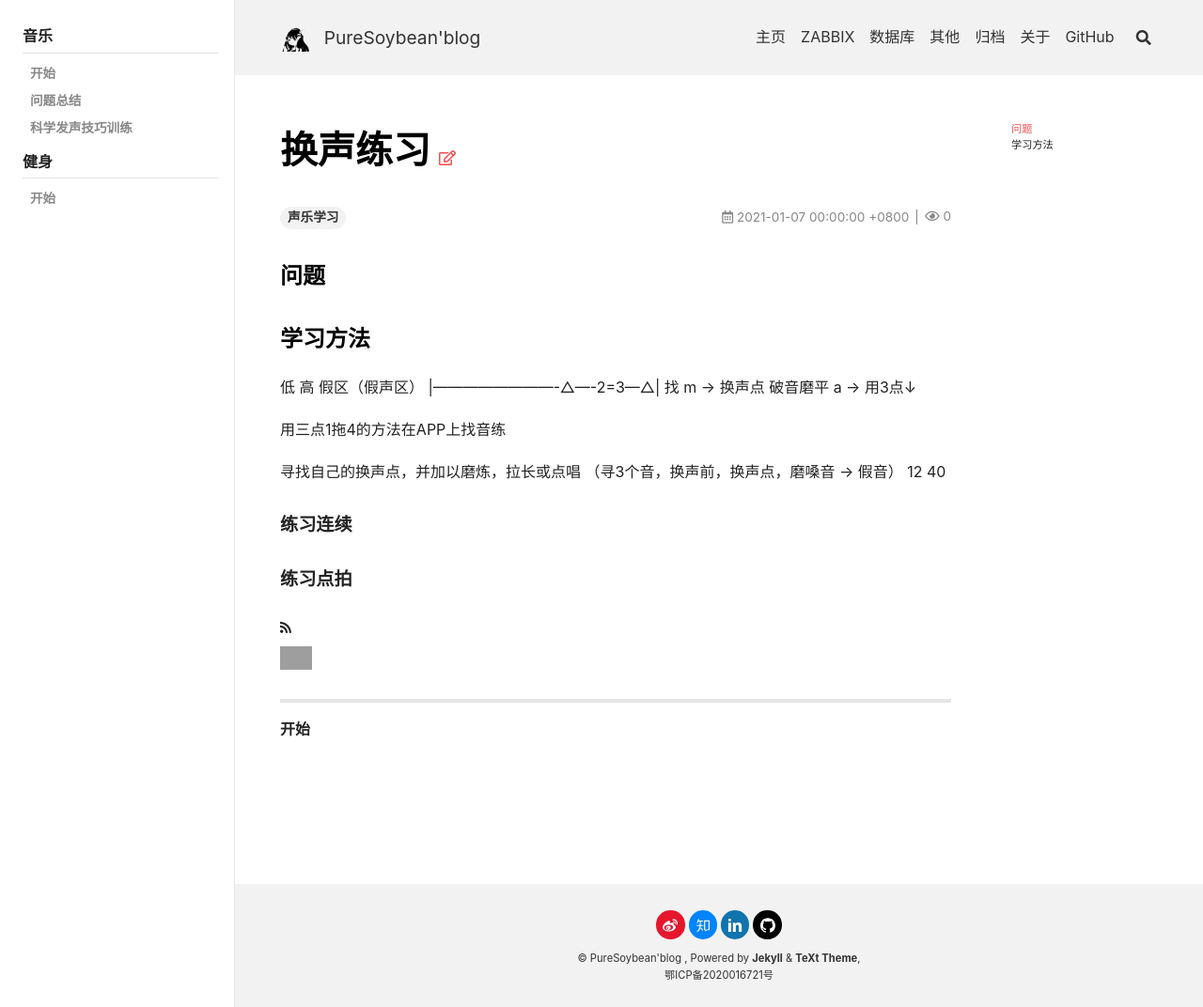
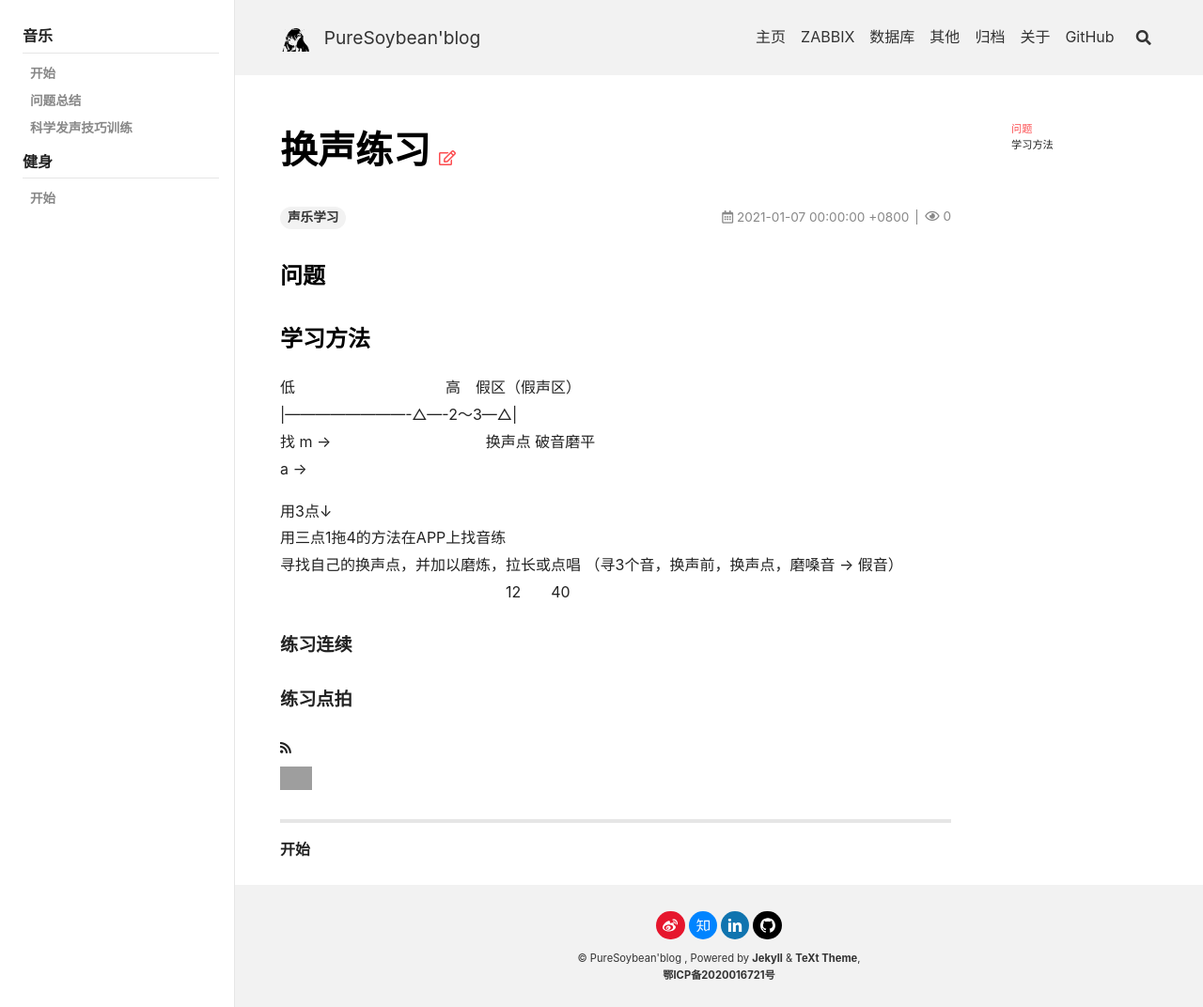
Before and after one commit to PureSoybean/PureSoybean.github.io, a Jekyll site: the page built from Hobbies/_posts/2021-01-07-muisc.md, in a window 1280 px wide. Shown: the whole page at 94% size. Built offline with Jekyll 4.4.1, drawn with Linux system fonts in a browser that asks for light colours; nearby versions of some CDN libraries; comment, search, counter and statistics services are not loaded; grey boxes are pictures that could not be loaded.

Commit message:
ScriptBack 2021-01-12 22:24:56

```diff
--- a/Hobbies/_posts/2021-01-07-muisc.md
+++ b/Hobbies/_posts/2021-01-07-muisc.md
@@ -14,16 +14,15 @@
 
 ### 学习方法
 
-低                       高       假区（假声区）
-|-------------------------△----2=3---△|
-找 m →                  换声点     破音磨平
-   a →
+低　　　　　　　　　　高　假区（假声区）
+|-------------------------△----2～3---△|
+找 m → 　　　　　　　　　　换声点 破音磨平
+a →
+
 用3点↓
-
 用三点1拖4的方法在APP上找音练
-
 寻找自己的换声点，并加以磨炼，拉长或点唱 （寻3个音，换声前，换声点，磨嗓音 → 假音）
-                           12    40
+　　　　　　　　　　　　　　　12　　40
 
 #### 练习连续
 
--- a/_includes/footer.html
+++ b/_includes/footer.html
@@ -32,7 +32,7 @@
         Powered by <a title="Jekyll is a simple, blog-aware, static site generator." href="http://jekyllrb.com/">Jekyll</a> & <a
         title="TeXt is a super customizable Jekyll theme." href="https://github.com/kitian616/jekyll-TeXt-theme">TeXt Theme</a>,
         <div>
-        鄂ICP备2020016721号
+        <a href="https://beian.miit.gov.cn/" target="_blank">鄂ICP备2020016721号</a>
         </div>
       </div>
     </div>
```
